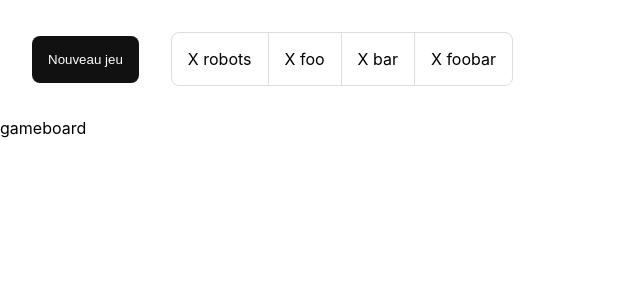
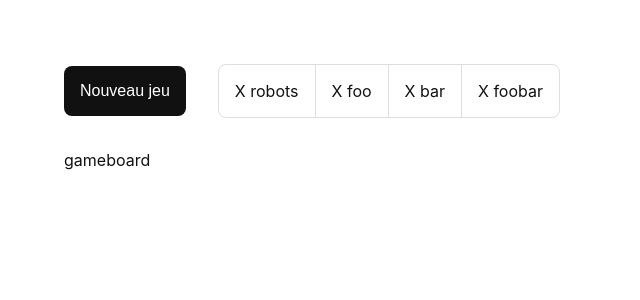
Before and after one commit to maxgenest/foobartory, a React (Create React App) app: page / in a window 1280 px wide. Shown: the top 300 px of the page, without its empty margins (0-640 px from the left). Built offline with nearby package versions, Linux system fonts and the light colour scheme.

Commit message:
create a global.css.tsx file

```diff
--- a/src/App.tsx
+++ b/src/App.tsx
@@ -1,16 +1,25 @@
 import React from "react";
-import { ThemeProvider } from "styled-components";
+import styled, { ThemeProvider } from "styled-components";
 import { GameBoard } from "./components/GameBoard";
 import { Header } from "./components/Header";
 import { theme } from "./config/theme";
+import GlobalCss from "./global.css";
 
 function App() {
   return (
     <ThemeProvider theme={theme}>
-      <Header />
-      <GameBoard />
+      <GlobalCss />
+
+      <Wrapper>
+        <Header />
+        <GameBoard />
+      </Wrapper>
     </ThemeProvider>
   );
 }
 
+const Wrapper = styled.div`
+  padding: ${({ theme }) => theme.spacings.l};
+`;
+
 export default App;
--- a/src/components/Header.tsx
+++ b/src/components/Header.tsx
@@ -1,5 +1,6 @@
 import React from "react";
 import styled from "styled-components";
+import { Button } from "./style";
 
 export const Header: React.FC = () => {
   const startNewGame = () => {
@@ -7,46 +8,37 @@ export const Header: React.FC = () => {
   };
 
   return (
-    <Wrapper>
+    <StyledHeader>
       <StyledButton onClick={startNewGame}>Nouveau jeu</StyledButton>
 
-      <List>
-        <Item>X robots</Item>
-        <Item>X foo</Item>
-        <Item>X bar</Item>
-        <Item>X foobar</Item>
-      </List>
-    </Wrapper>
+      <StyledUl>
+        <StyledLi>X robots</StyledLi>
+        <StyledLi>X foo</StyledLi>
+        <StyledLi>X bar</StyledLi>
+        <StyledLi>X foobar</StyledLi>
+      </StyledUl>
+    </StyledHeader>
   );
 };
 
-const Wrapper = styled.header`
-  padding: ${({ theme }) => theme.spacings.m};
+const StyledHeader = styled.header`
+  margin-bottom: ${({ theme }) => theme.spacings.m};
   display: flex;
   align-items: center;
 `;
-const List = styled.ul`
+const StyledUl = styled.ul`
   display: flex;
-  list-style: none;
-  padding: 0;
-  margin: 0;
   border: 1px solid ${({ theme }) => theme.colors.grey};
   width: fit-content;
   border-radius: ${({ theme }) => theme.spacings.xs};
 `;
-const Item = styled.li`
+const StyledLi = styled.li`
   padding: ${({ theme }) => theme.spacings.s};
 
   :not(:last-child) {
     border-right: 1px solid ${({ theme }) => theme.colors.grey};
   }
 `;
-const StyledButton = styled.button`
-  padding: ${({ theme }) => theme.spacings.s};
-  height: fit-content;
+const StyledButton = styled(Button)`
   margin-right: ${({ theme }) => theme.spacings.m};
-  border-radius: ${({ theme }) => theme.spacings.xs};
-  background: ${({ theme }) => theme.colors.black};
-  color: ${({ theme }) => theme.colors.white};
-  border: none;
 `;
--- /dev/null
+++ b/src/components/style.tsx
@@ -0,0 +1,10 @@
+import styled from "styled-components";
+
+export const Button = styled.button`
+  padding: ${({ theme }) => theme.spacings.s};
+  height: fit-content;
+  border-radius: ${({ theme }) => theme.spacings.xs};
+  background: ${({ theme }) => theme.colors.black};
+  color: ${({ theme }) => theme.colors.white};
+  border: none;
+`;
--- a/src/config/theme.tsx
+++ b/src/config/theme.tsx
@@ -5,6 +5,7 @@ declare module "styled-components" {
     name: string;
     spacings: typeof spacings;
     colors: typeof colors;
+    fontSizes: typeof fontSizes;
   }
 }
 
@@ -21,8 +22,14 @@ const spacings = {
   l: "64px",
 };
 
+const fontSizes = {
+  s: "12px",
+  m: "16px",
+};
+
 export const theme: DefaultTheme = {
   name: "foobartory",
   spacings,
   colors,
+  fontSizes,
 };
--- /dev/null
+++ b/src/global.css.tsx
@@ -0,0 +1,36 @@
+import { createGlobalStyle } from "styled-components";
+
+// eslint-disable-next-line import/no-default-export
+export default createGlobalStyle`
+  * {
+    box-sizing: border-box;
+    margin: 0;
+    padding: 0;
+  }
+
+  ul {
+    list-style: none;
+    margin-bottom: 0;
+    padding-left: 0;
+  }
+
+  body {
+    font-size: ${({ theme }) => theme.fontSizes.m};
+    color: ${({ theme }) => theme.colors.black};
+  }
+
+  button {
+    font-size: ${({ theme }) => theme.fontSizes.m};
+    background: transparent;
+    border: none;
+    color: inherit;
+    cursor: pointer;
+    text-align: center;
+  }
+
+  input:focus,
+  select:focus,
+  textarea:focus {
+    outline: none
+  }
+`;
```
